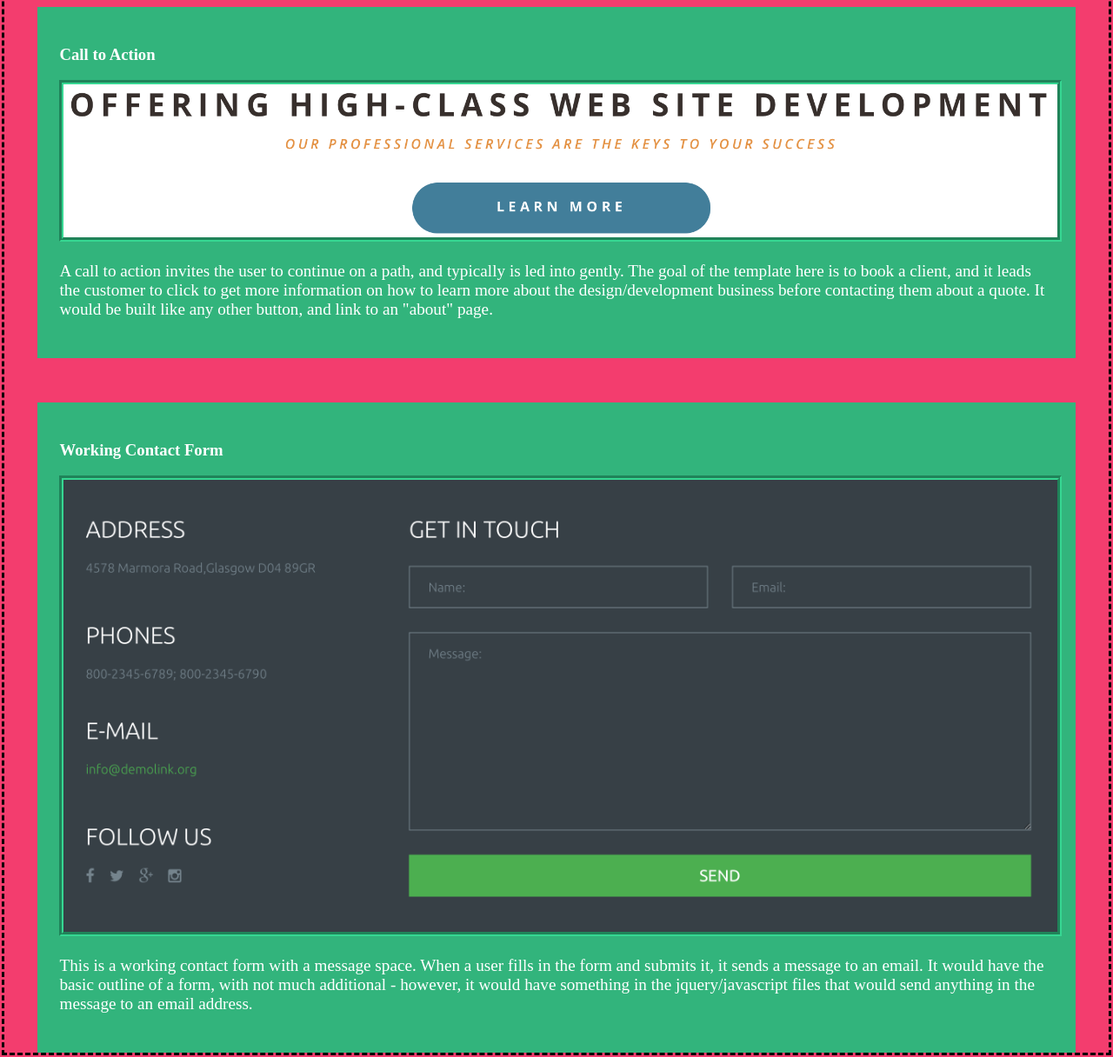
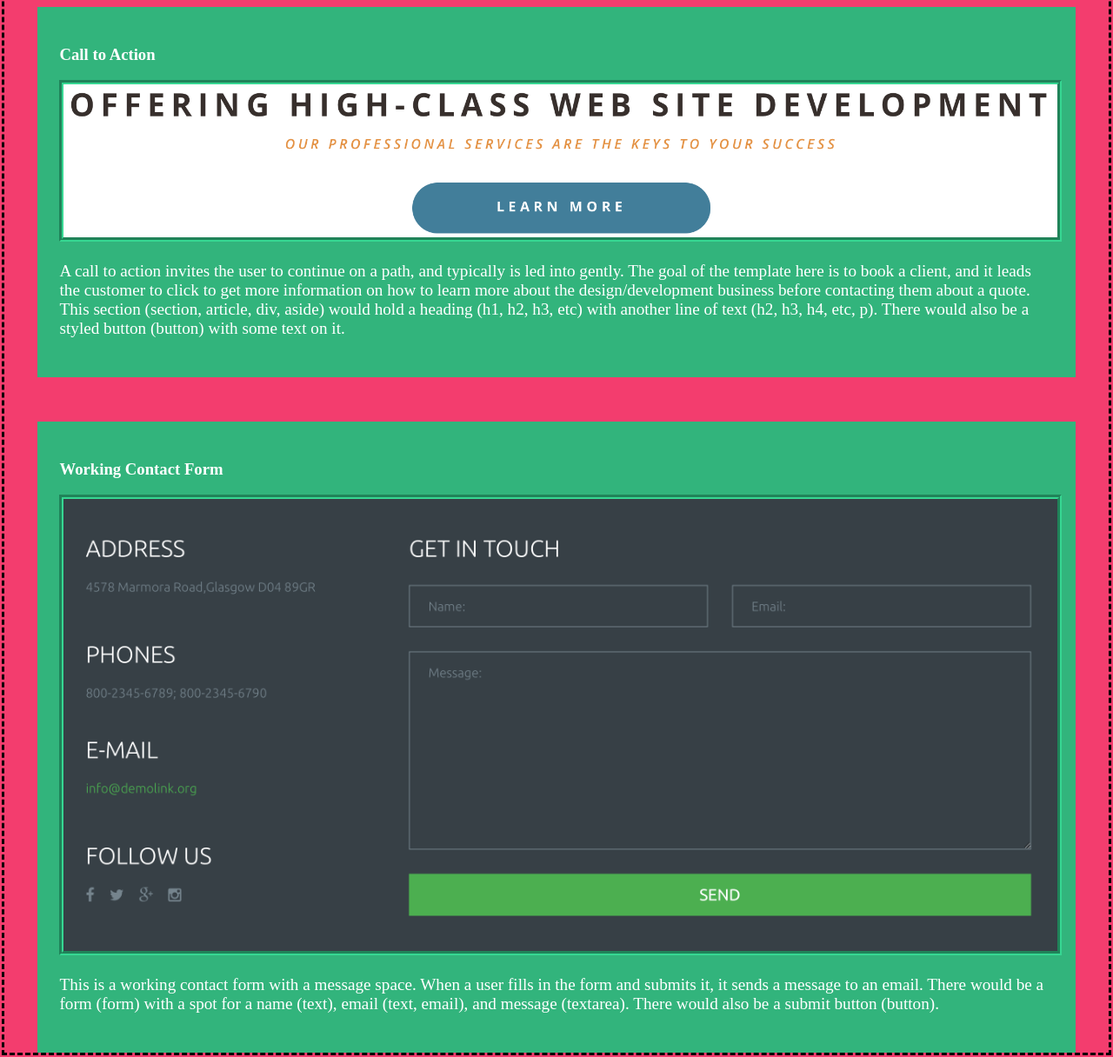
Before and after one commit to rschwilm/rschwilm.github.io, a plain HTML site: page index.html in a window 1280 px wide. Shown: the part 2756-3972 px from the top of the page at 87% size. Drawn offline with Linux system fonts and the light colour scheme.

Commit message:
added another tag breakdown

```diff
--- a/index.html
+++ b/index.html
@@ -41,12 +41,12 @@
         <article id="ctaEx">
         	<h3>Call to Action</h3>
             <img src="img/CTA.png" alt="Call to Action" />
-            <p>A call to action invites the user to continue on a path, and typically is led into gently. The goal of the template here is to book a client, and it leads the customer to click to get more information on how to learn more about the design/development business before contacting them about a quote. It would be built like any other button, and link to an "about" page.</p>
+            <p>A call to action invites the user to continue on a path, and typically is led into gently. The goal of the template here is to book a client, and it leads the customer to click to get more information on how to learn more about the design/development business before contacting them about a quote. This section (section, article, div, aside) would hold a heading (h1, h2, h3, etc) with another line of text (h2, h3, h4, etc, p). There would also be a styled button (button) with some text on it.</p>
         </article>
         <article id="contactFormEx">
         	<h3>Working Contact Form</h3>
             <img src="img/contact_form_working.png" alt="Working Contact Form" />
-            <p>This is a working contact form with a message space. When a user fills in the form and submits it, it sends a message to an email. It would have the basic outline of a form, with not much additional - however, it would have something in the jquery/javascript files that would send anything in the message to an email address.</p>
+            <p>This is a working contact form with a message space. When a user fills in the form and submits it, it sends a message to an email. There would be a form (form) with a spot for a name (text), email (text, email), and message (textarea). There would also be a submit button (button).</p>
         </article>
      </section>
 </body>
```
